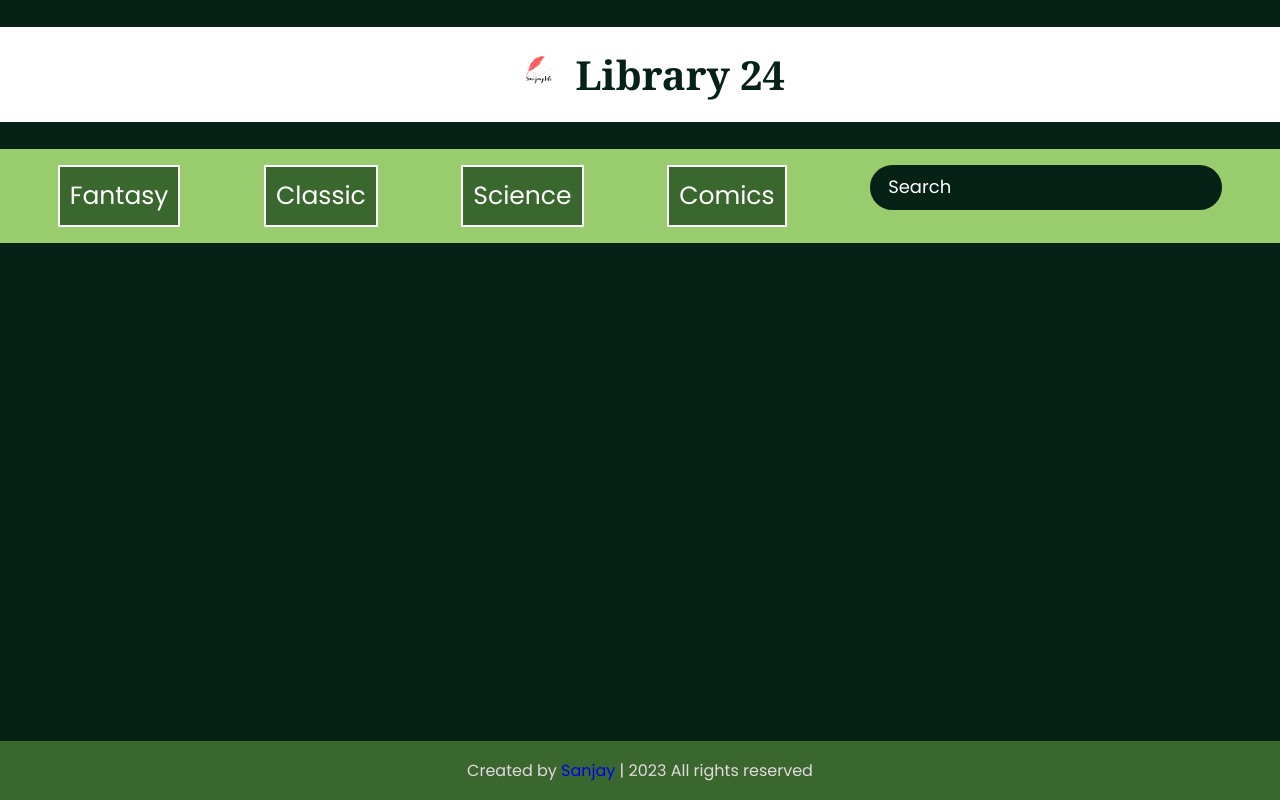
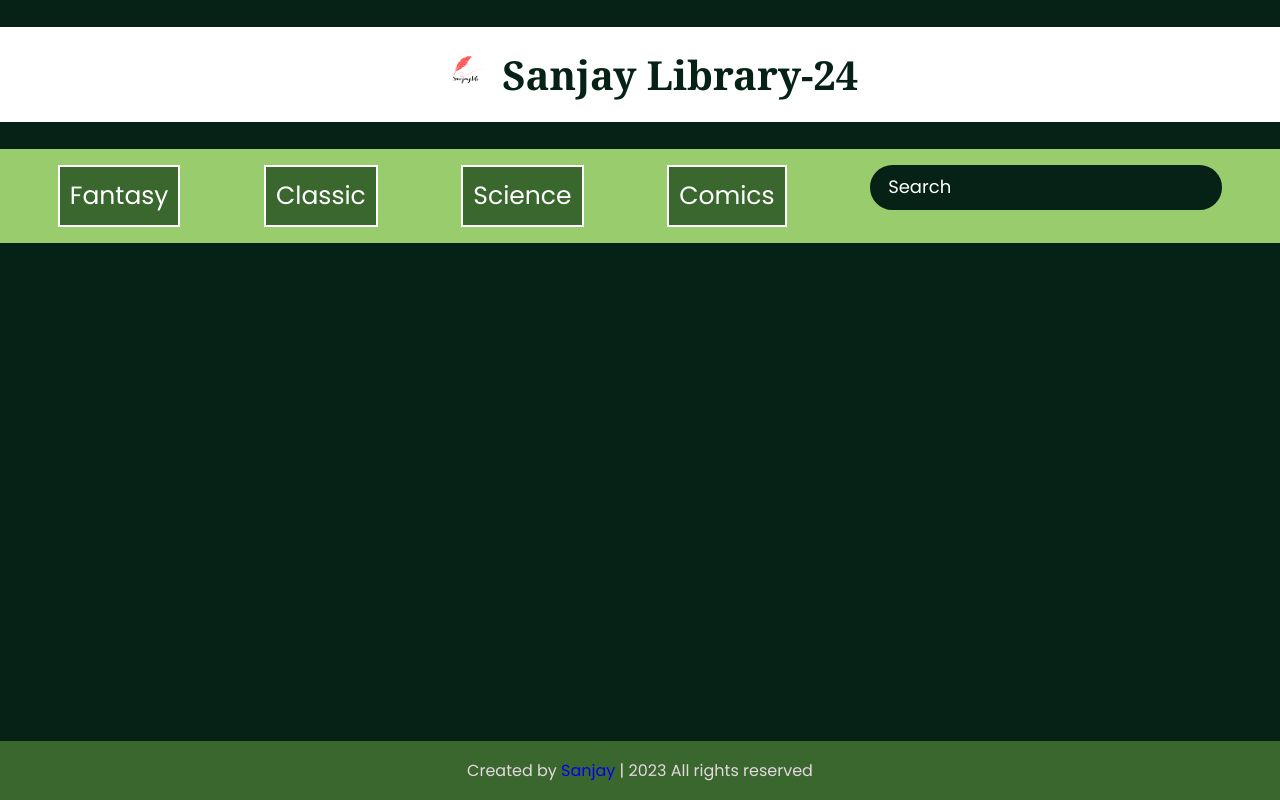
Before and after one commit to SanjayKumarDD/library-management, a plain HTML site: page index.html in a window 1280 px wide. Drawn offline with Linux system fonts and the light colour scheme; no server answers.

Commit message:
Update index.html

```diff
--- a/index.html
+++ b/index.html
@@ -4,10 +4,10 @@
     <meta charset="UTF-8" />
     <meta name="viewport" content="width=device-width, initial-scale=1.0" />
     <link rel="stylesheet" href="app.css" />
-    <title>Library 24</title>
+    <title>Sanjay Library-24</title>
   </head>
   <body>
-    <h1><img src="SANJAY_LIB.png" id="logo" alt="logo" /> Library 24</h1>
+    <h1><img src="SANJAY_LIB.png" id="logo" alt="logo" /> Sanjay Library-24</h1>
 
     <header>
       <a href="#" id="home1">Fantasy</a>
```
